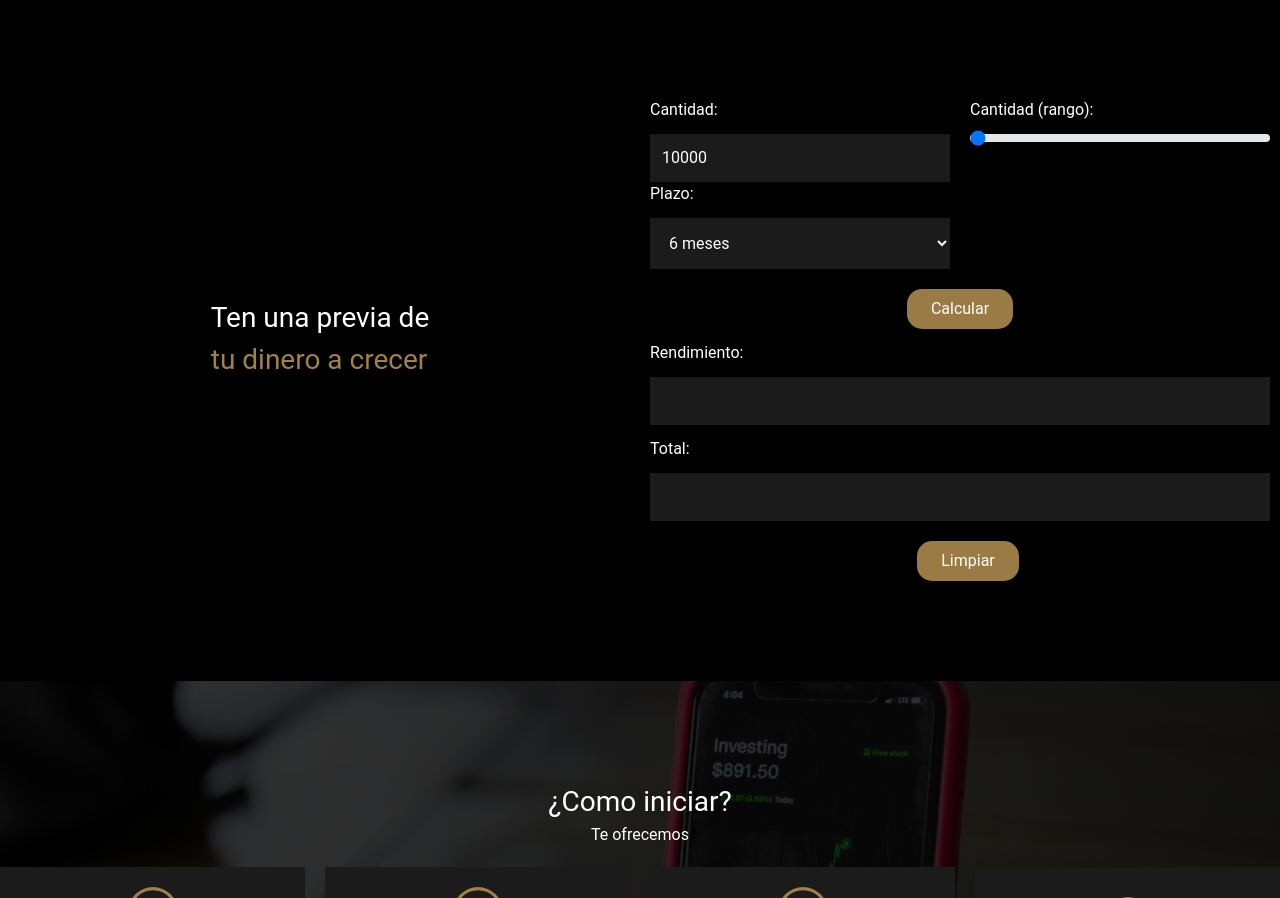
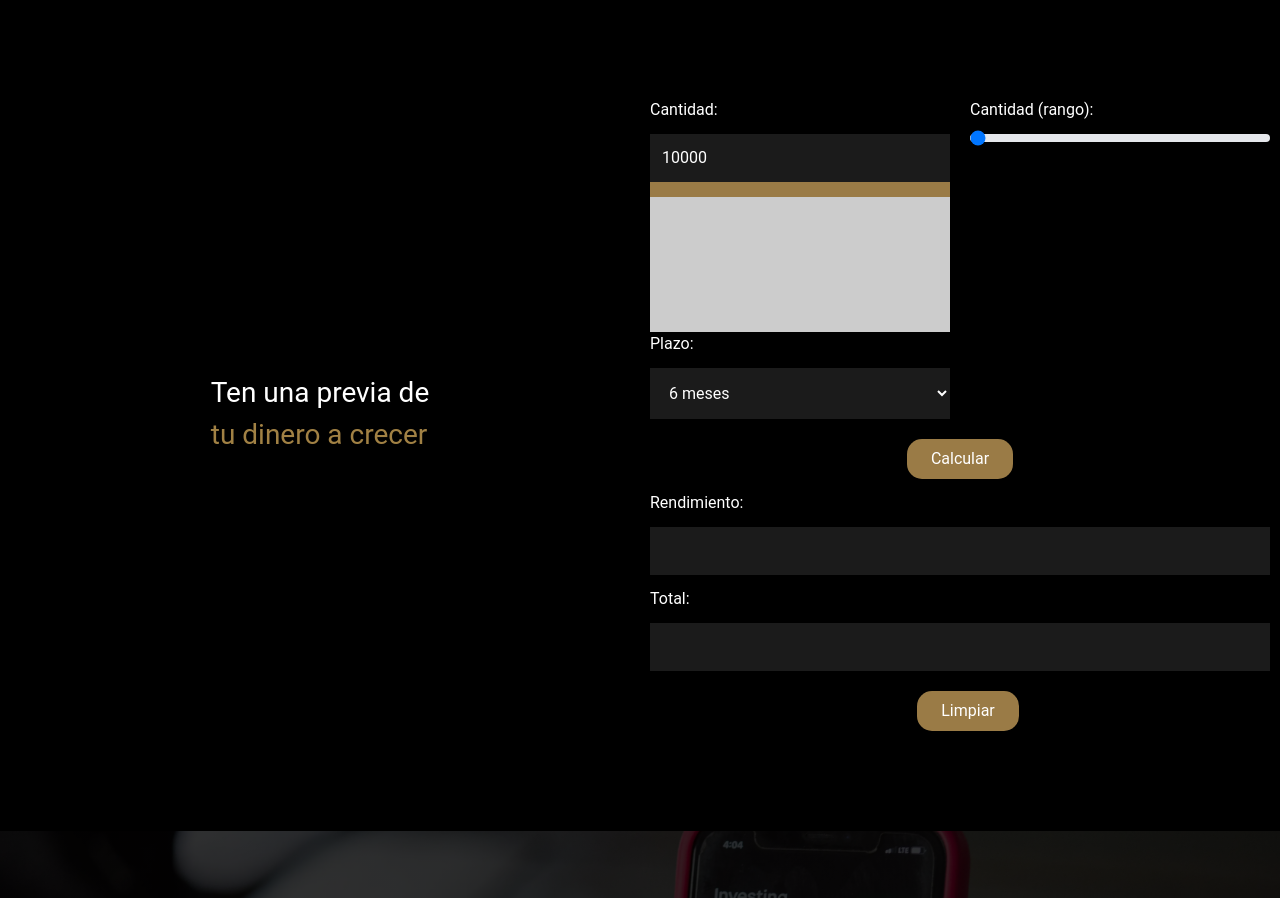
Before and after one commit to AngelLuna17-code/CRESSER-CAPITAL, a React (Create React App) app: page / in a window 1280 px wide. Shown: the part 2223-3121 px from the top of the page. Built offline with nearby package versions, Linux system fonts and the light colour scheme.

Commit message:
agregado cuadro que se rellena

```diff
--- a/src/components/Calculadora.jsx
+++ b/src/components/Calculadora.jsx
@@ -59,7 +59,7 @@ const Calculadora = () => {
                     <div className='mt-5 lg:mt-0'>
                         <div className='grid grid-cols-2'>
                             {/* Cantidad */}
-                            <div className='px-[10px]'>
+                            <div className='px-[10px] relative'>
                                 <label htmlFor="amount">Cantidad:</label>
                                 <br />
                                 <input
@@ -69,6 +69,11 @@ const Calculadora = () => {
                                     value={cleaned ? '' : amount}
                                     onChange={(e) => setAmount(e.target.value)}
                                 />
+                                {/* Div cuadrado que se llena */}
+                                <div className="square">
+                                    <div className="fill" style={{ height: `${(amount / 100000) * 100}%` }}></div>
+                                </div>
+                                {/* Div cuadrado que se llena */}
                             </div>
                             {/* Range Input */}
                             <div className='px-[10px]'>
--- a/src/index.css
+++ b/src/index.css
@@ -158,3 +158,17 @@ h3 {
     font-size: 28px;
   }
 }
+
+.square {
+  width: 100%;
+  height: 150px;
+  background-color: #ccc;
+  overflow: hidden;
+}
+
+.fill {
+
+  width: 100%;
+  background-color: #9a7b46;
+  transition: height 0.3s ease-in-out;
+}
```
